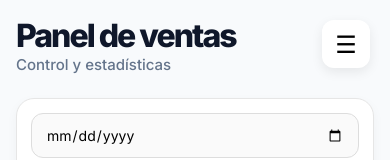
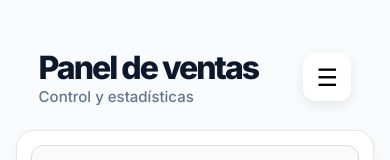
Before and after one commit to danielvaho2/Ricokys, a React app in the folder frontend/: page / in a window 390 px wide. Shown: the top 160 px of the page. Built offline with nearby package versions, Linux system fonts and the light colour scheme; no server answers; the HTML template or start-up script is replaced by a standard one.

Commit message:
Mejora del menu hamburguesa

```diff
--- a/frontend/src/pages/dashboard/dashboard.css
+++ b/frontend/src/pages/dashboard/dashboard.css
@@ -163,15 +163,17 @@
 ========================= */
 
 @media (max-width: 900px) {
-
+.container-todo{
+  display: flex;
+  justify-content: space-around;
+  flex-direction: row-reverse;
+}
 
   /* Contenedor del botón hamburguesa */
   .menu-btn-container {
     display: flex;
     justify-content: flex-end;
     align-items: center;
-    padding: 20px 20px;
-    position: fixed;
     top: 0;
     right: 0;
     z-index: 1000;
@@ -227,5 +229,6 @@
 
   .dashboard-content {
     padding: 16px;
+    padding-top: 3rem;
   }
 }
--- a/frontend/src/pages/dashboard/dashboard.jsx
+++ b/frontend/src/pages/dashboard/dashboard.jsx
@@ -51,6 +51,7 @@ function Dashboard() {
       <main className="dashboard-content">
         <div className="dashboard-header">
           <div className="dashboard-header-top">
+            <div className="container-todo">
               {/* BOTON MOBILE */}
               <div className="menu-btn-container">
                 <button
@@ -60,10 +61,10 @@ function Dashboard() {
                   ☰
                 </button>
               </div>
-
-            <div>
+              <div className="dashboard-header-text">
                 <h1 className="dashboard-titulo">Panel de ventas</h1>
                 <p className="dashboard-subtitulo">Control y estadísticas</p>
+              </div>
             </div>
           </div>
         </div>
```
Lines whose indentation alone changed are shown as unchanged.
